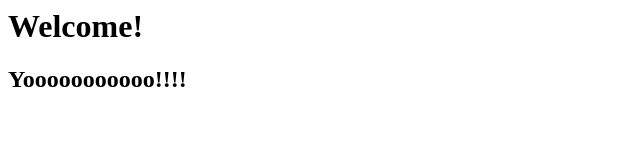
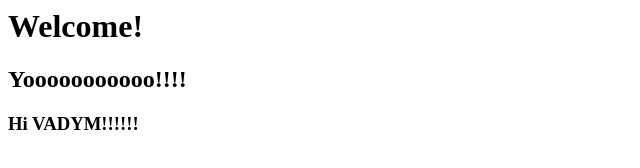
Before and after one commit to kevwong16/gitDevops, a plain HTML site: page index.html in a window 1280 px wide. Shown: the whole page, without its empty margins (0-640 px from the left). Drawn offline with Linux system fonts and the light colour scheme.

Commit message:
Update index.html

```diff
--- a/index.html
+++ b/index.html
@@ -1,2 +1,3 @@
 <h1>Welcome!</h1>
 <h2>Yooooooooooo!!!!</h2>
+<h3>Hi VADYM!!!!!!</h3>
```
